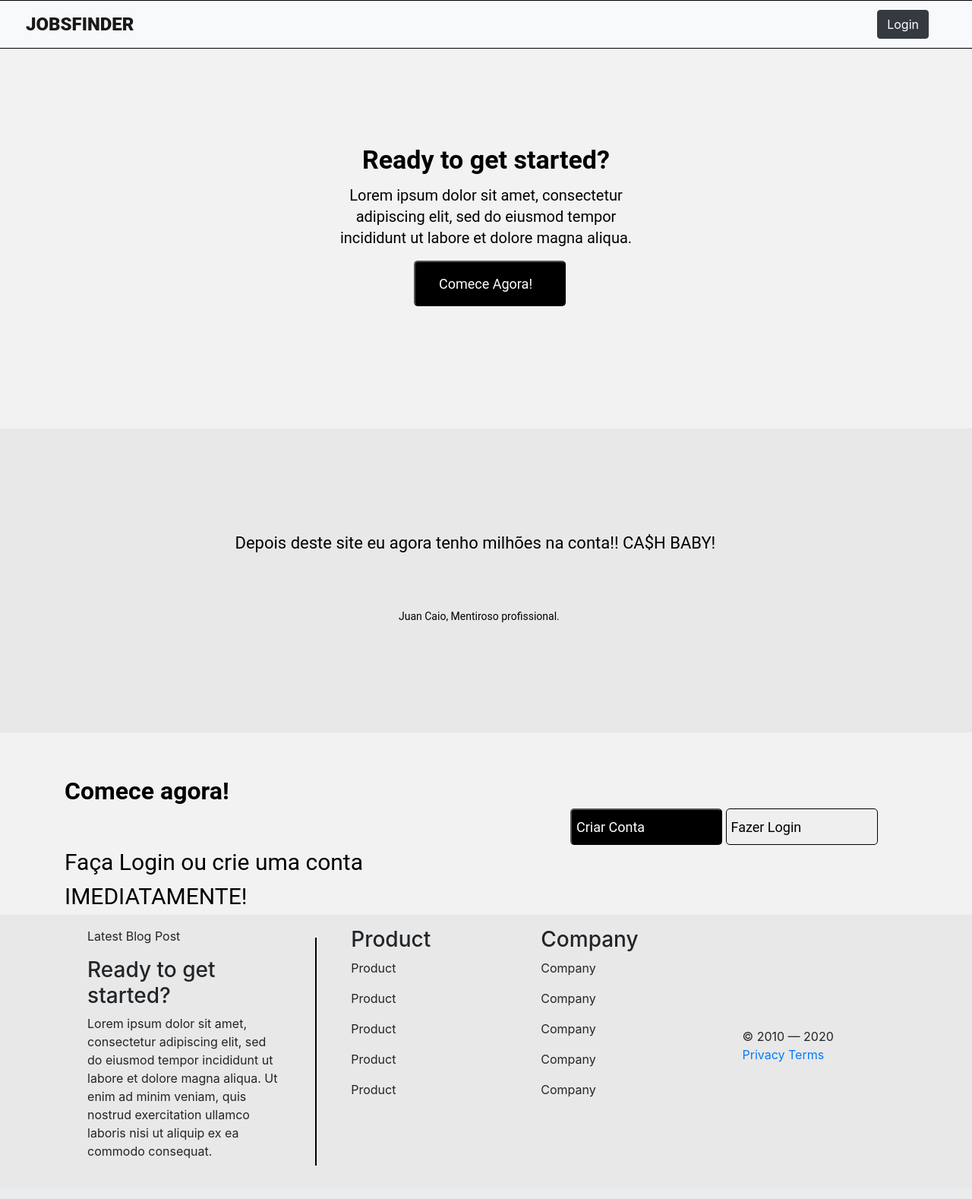
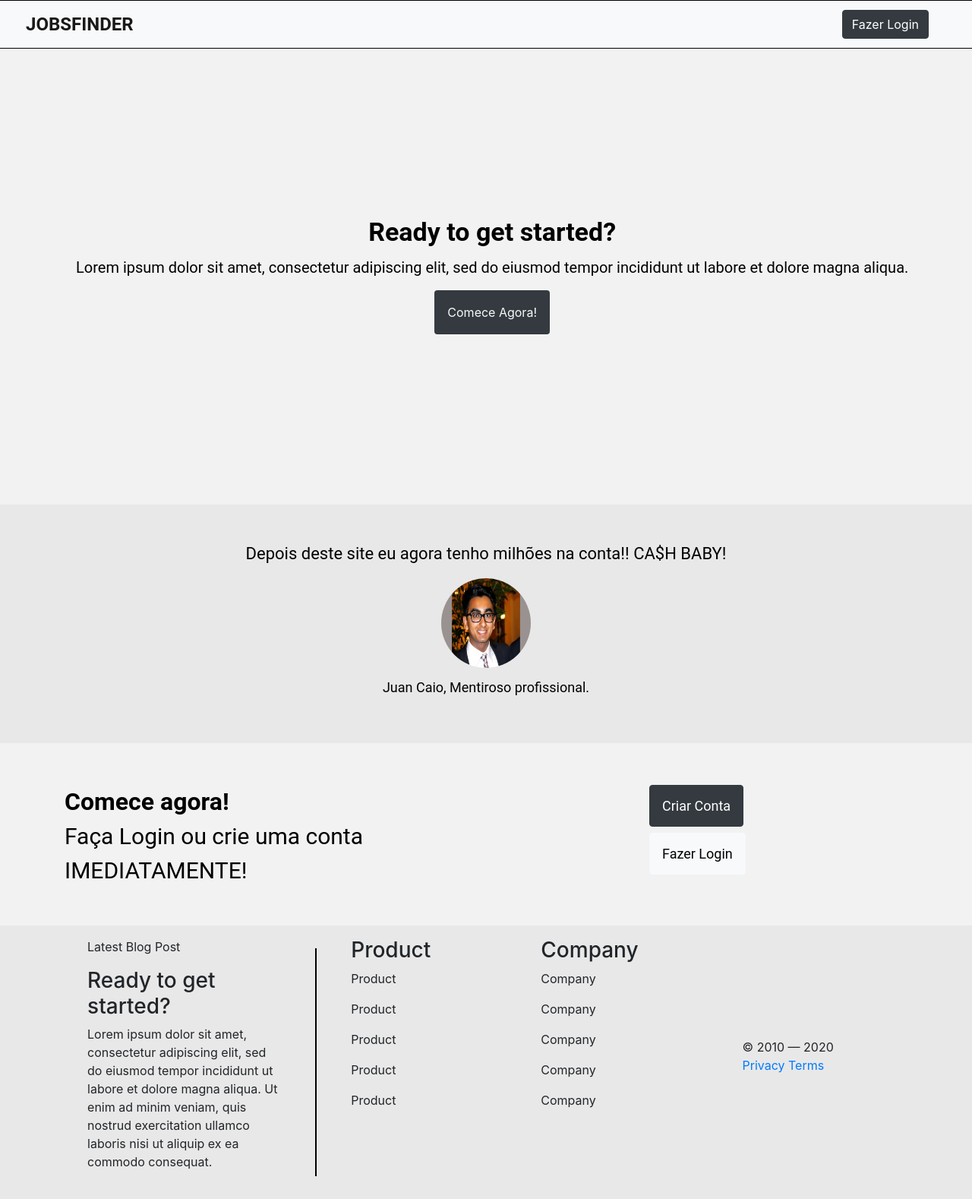
Before and after one commit to filipemota130/Jobsfinder, a Flask app: page / in a window 1280 px wide. Shown: the whole page at 76% size. Before the commit the page ends 1534 px from the top, so only its background shows below. Run offline with Flask 2, Linux system fonts and the light colour scheme; data comes from the database, SQL or seed files in the repository; some libraries are stand-ins or nearby versions; grey boxes are pictures that could not be loaded.

Commit message:
index ajustada

```diff
--- a/app/static/style.css
+++ b/app/static/style.css
@@ -45,14 +45,7 @@
     text-align: center;
     color: #000000;
   }
-  .button-cont{
-    height: 60px;
-    width: 200px;
-    margin-left: 101px;
-    border-radius: 0px;
-    background: #000000;
-    border-radius: 5px;
-  }
+
   .Texto_perfil{
     position: relative;
     width: 691px;
@@ -65,12 +58,14 @@
     text-align: center;
     color: #000000;
   }
+
   .imagem-perfil{
-    border-radius: 15px;
-    align-items: center;
-    }
+        width: 5px !important;
+        height: 5px !important;
+  }
+
   .nome-perfil{
-    font-family: 'Roboto',sans-serif;
+    font-family: 'Roboto',sans-serif !important;
     font-style: normal;
     font-weight: normal;
     font-size: 14px;
--- a/app/templates/index.html
+++ b/app/templates/index.html
@@ -1,5 +1,6 @@
 <!DOCTYPE html>
 <html lang="en">
+
 <head>
   <meta charset="UTF-8">
   <meta name="viewport" content="width=device-width, initial-scale=1.0">
@@ -7,10 +8,12 @@
   <link rel='stylesheet' href="{{ url_for('static', filename= 'css/bootstrap.min.css' ) }}">
   <link rel='stylesheet' href="{{ url_for('static', filename= 'style.css' ) }}">
 </head>
+
 <body class='conteiner-fluid'>
   <nav class="navbar navbar-expand-lg navbar-light bg-light row px-5">
-        <a class="navbar-brand " href="{{ url_for('index') }}"><b>JOBSFINDER</b></a>
-        <button class="navbar-toggler" type="button" data-toggle="collapse" data-target="#navbarNav" aria-controls="navbarNav" aria-expanded="false" aria-label="Toggle navigation">
+    <a class="navbar-brand" href="{{ url_for('index') }}">JOBSFINDER</a>
+    <button class="navbar-toggler" type="button" data-toggle="collapse" data-target="#navbarNav"
+      aria-controls="navbarNav" aria-expanded="false" aria-label="Toggle navigation">
       <span class="navbar-toggler-icon"></span>
     </button>
     <div class="collapse navbar-collapse" id="navbarNav">
@@ -32,7 +35,8 @@
       {% else %}
       <ul class="navbar-nav col-4 justify-content-end">
         <li class="nav-item">
-              <a class="nav-link" href="{{ url_for('login') }}"> <button class="btn btn-dark my-2 my-sm-0">Login</button></a>
+          <a class="nav-link" href="{{ url_for('login') }}"> <button class="btn btn-dark my-2 my-sm-1">Fazer
+              Login</button></a>
         </li>
       </ul>
       {% endif %}
@@ -60,40 +64,52 @@
   {% endfor %}
   {% else %}
   <main>
-      <div class="container-fluid" style="background: #F2F2F2; height: 500px;">
-        <div class="container" style="height: 243px; width: 422px; padding-top: 129px;">
+    <div class="container-fluid d-flex align-items-center"
+      style="background: #F2F2F2; height: 600px; padding-left: 100px;">
+      <div class="justify-content-center align-items-center">
         <div>
           <p class="titulo-cont">Ready to get started?</p>
         </div>
         <div>
-            <p class="texto-cont">Lorem ipsum dolor sit amet, consectetur adipiscing elit, sed do eiusmod tempor incididunt ut labore et dolore magna aliqua.</p>
+          <p class="texto-cont">Lorem ipsum dolor sit amet, consectetur adipiscing elit, sed do eiusmod tempor
+            incididunt ut labore et dolore magna aliqua.</p>
         </div>
-          <div >
-            <button class="button-cont"><text id="button-texto" style="padding-left: 25px;">Comece Agora!</text></button>
+        <div class='justify-content-center d-flex'>
+          <button class="btn bg-dark text-light p-3">Comece Agora!</button>
         </div>
       </div>
     </div>
-      <div class="container-fluid" style="height: 400px;  background: #E8E8E8;">
-        <div class="container" style="height: 33px;  width: 691px; padding-top: 134px;">
+    <div class="container-fluid py-5 justify-content-center" style="height: auto; background: #E8E8E8;">
+      <div class="justify-content-center d-flex">
         <text class="Texto_perfil">Depois deste site eu agora tenho milhões na conta!! CA$H BABY!</text>
       </div>
-        <div class="container">
-          <img src="app/static/imagem-preta.jpg" width="40px" height="40px" class="imagem-perfil" style="margin-left: 45%; padding-top: 50px;" />
+      <div class='justify-content-center d-flex'>
+        <img src="../static/juan.jpg" class="rounded-circle p-3" style="width: 150px; height: 150px;" />
       </div>
-        <div class="container" style="height: 20px; width: 260px; padding-top:50px;">
-          <text class="nome-perfil">Juan Caio, Mentiroso profissional.</text>
-        </div>
+      <p class="nome-perfil" style="font-size: large;">Juan Caio, Mentiroso profissional.</p>
     </div>
     <div class="container-fluid" style="height: 240px; background: #F2F2F2;">
       <div class="container" style="padding-top: 55px;">
+        <div class='d-flex'>
+        <div>
+          <div>
             <text class="texto1-login">Comece agora!</text>
-          <div style="padding-left: 60%;">
-            <button class="botao-cadastro"><text id="button-texto">Criar Conta</text></button>
-            <button class="botao-login"><text id="button-texto" style="color: #000000; ">Fazer Login</text></button>
           </div>
-          <div style=" height: 90px; width: 420px; margin-right: 65%;">
+          <div style=" height: 90px; width: 420px;">
             <p class="texto2-login">Faça Login ou crie uma conta IMEDIATAMENTE!</p>
           </div>
+        </div>
+        <div class='justify-content-end' style="padding-left: 350px;">
+          <div>
+            <a href="{{ url_for('cadastro') }}"><button class="btn btn-dark p-3 mb-2"><text id="button-texto">Criar Conta</text></button></a>
+          </div>
+          <div>
+            <a href="{{ url_for('login') }}"><button class="btn btn-light p-3"><text id="button-texto" style="color:#000">Fazer Login</text></button></a>
+          </div>
+        </div>
+        </div>
+
+
       </div>
     </div>
     </div>
@@ -104,7 +120,9 @@
         <div class="col-md-3 col-lg-3 col-xl-3 mx-auto mt-3">
           <p>Latest Blog Post</p>
           <h3>Ready to get started?</h3>
-            <p>Lorem ipsum dolor sit amet, consectetur adipiscing elit, sed do eiusmod tempor incididunt ut labore et dolore magna aliqua. Ut enim ad minim veniam, quis nostrud exercitation ullamco laboris nisi ut aliquip ex ea commodo consequat.
+          <p>Lorem ipsum dolor sit amet, consectetur adipiscing elit, sed do eiusmod tempor incididunt ut labore et
+            dolore magna aliqua. Ut enim ad minim veniam, quis nostrud exercitation ullamco laboris nisi ut aliquip ex
+            ea commodo consequat.
           </p>
         </div>
         <div class="linha-vertical"></div>
@@ -156,6 +174,7 @@
   </footer>
 
   {% endif %}
-    <script src="{{ url_for('static', filename= "js/bootstrap.min.js" ) }}"></script>
+  <script src="{{ url_for('static', filename= " js/bootstrap.min.js" ) }}"></script>
 </body>
+
 </html>
```
Also changed, not shown: app/static/juan.jpg (added). Lines whose indentation alone changed are shown as unchanged.
